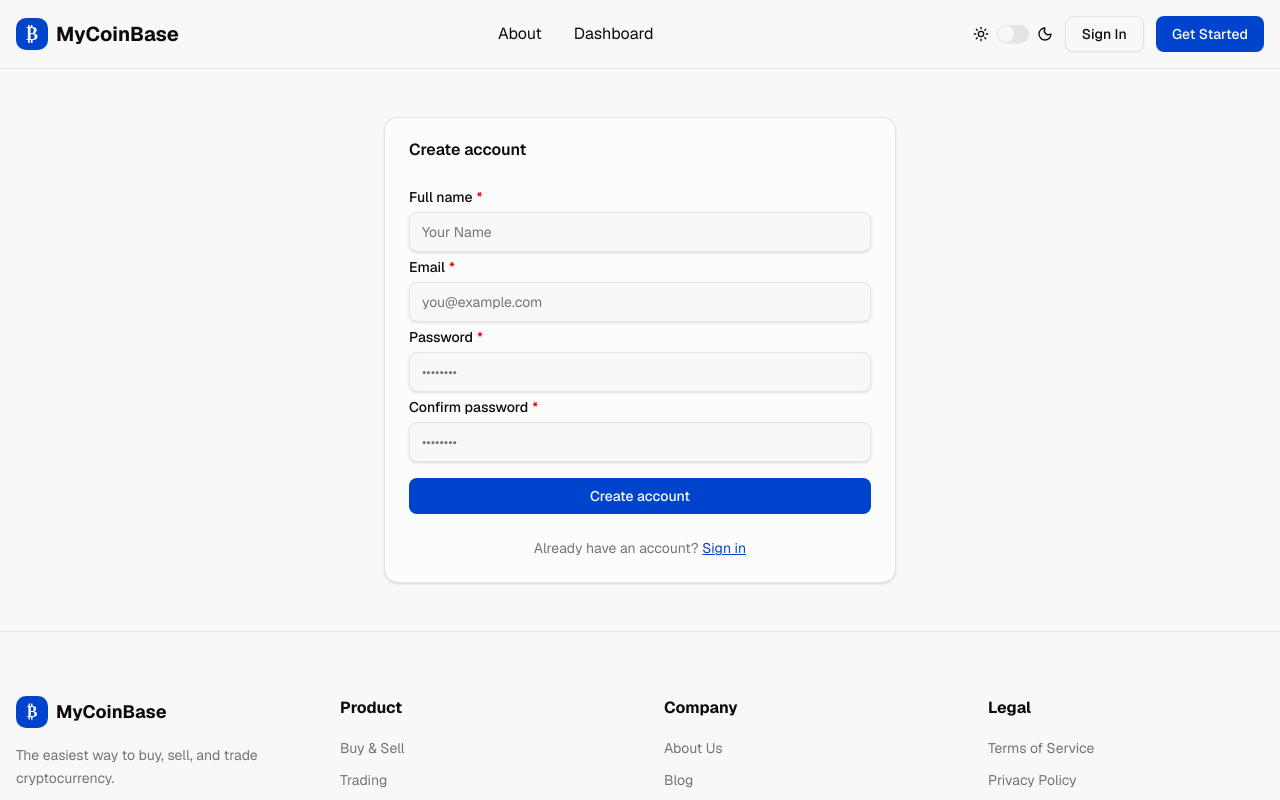
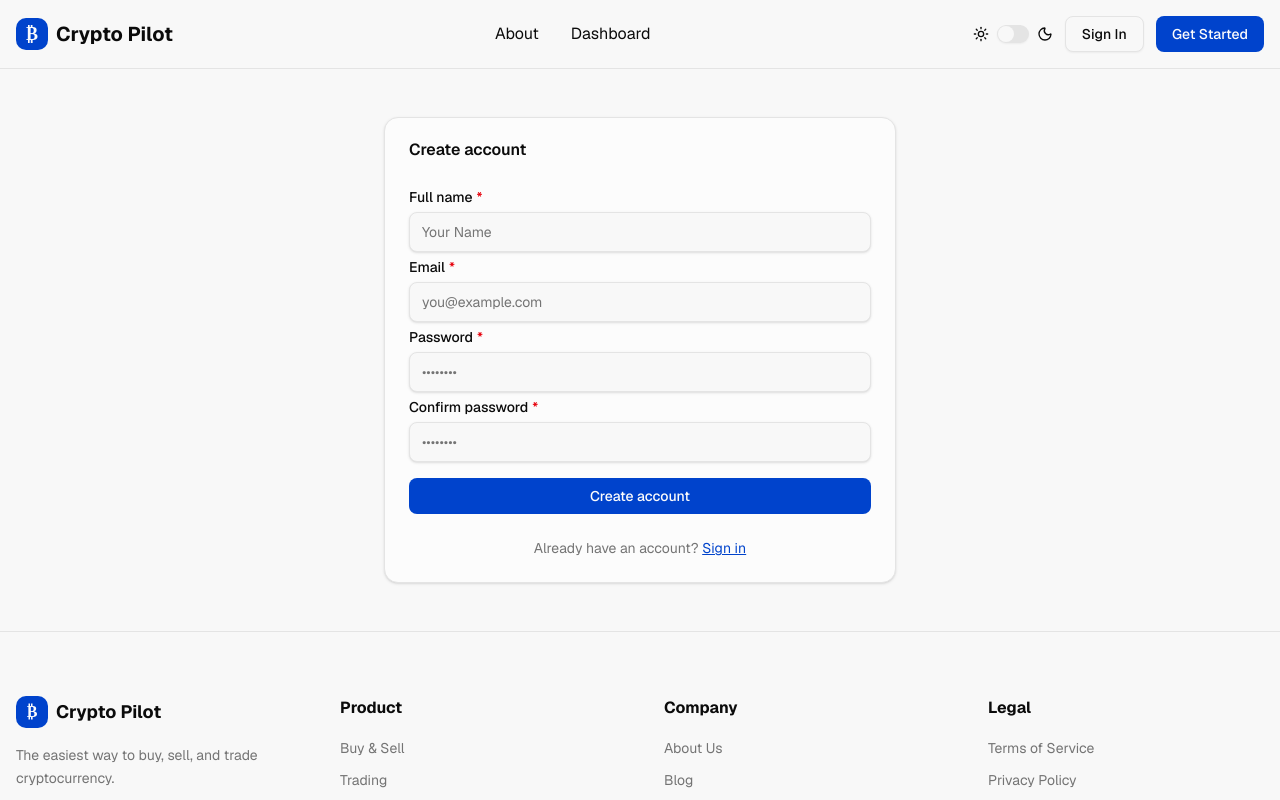
Before and after one commit to BaoT1301/CryptoPilot, a React (Vite) app in the folder frontend/: page /signup in a window 1280 px wide. Shown: the top 800 px of the page. Built offline with nearby package versions, Linux system fonts and the light colour scheme; no server answers.

Commit message:
feat: update branding from MyCoinBase to Crypto Pilot across multiple components

```diff
--- a/frontend/index.html
+++ b/frontend/index.html
@@ -1,9 +1,9 @@
-<!DOCTYPE html>
+<!doctype html>
 <html lang="en">
   <head>
     <meta charset="UTF-8" />
 
-    <title>MyCoinBase - Buy, Sell & Trade Crypto</title>
+    <title>Crypto Pilot - Buy, Sell & Trade Crypto</title>
     <meta
       name="description"
       content="The easiest way to buy, sell, and trade cryptocurrency with bank-level security."
--- a/frontend/src/components/footer.tsx
+++ b/frontend/src/components/footer.tsx
@@ -33,7 +33,7 @@ export default function Footer() {
                 <span className="text-primary-foreground font-bold">₿</span>
               </div>
               <span className="text-lg font-bold text-foreground">
-                MyCoinBase
+                Crypto Pilot
               </span>
             </div>
             <p className="text-muted-foreground text-sm leading-relaxed">
@@ -82,7 +82,7 @@ export default function Footer() {
 
         {/* Bottom Footer */}
         <div className="border-t border-border pt-8 flex flex-col md:flex-row justify-between items-center gap-4 text-sm text-muted-foreground">
-          <p>&copy; 2025 MyCoinBase. All rights reserved.</p>
+          <p>&copy; 2025 Crypto Pilot. All rights reserved.</p>
           <p>
             Disclaimer: Cryptocurrency trading involves risk. Please do your own
             research before investing.
--- a/frontend/src/components/header.tsx
+++ b/frontend/src/components/header.tsx
@@ -36,7 +36,9 @@ export default function Header() {
           <div className="w-8 h-8 bg-primary rounded-lg flex items-center justify-center">
             <span className="text-primary-foreground font-bold text-lg">₿</span>
           </div>
-          <span className="text-xl font-bold text-foreground">MyCoinBase</span>
+          <span className="text-xl font-bold text-foreground">
+            Crypto Pilot
+          </span>
         </Link>
 
         {/* Desktop Navigation */}
--- a/frontend/src/components/sections/AboutHeroSection.tsx
+++ b/frontend/src/components/sections/AboutHeroSection.tsx
@@ -38,7 +38,7 @@ export default function AboutHeroSection() {
           transition={{ delay: 0.2, duration: 0.6, ease: [0.22, 1, 0.36, 1] }}
           style={{ textWrap: "balance" } as React.CSSProperties}
         >
-          About MyCoinBase
+          About Crypto Pilot
         </motion.h1>
         <motion.p
           className="text-lg text-muted-foreground leading-relaxed"
--- a/frontend/src/components/sections/FeaturesSection.tsx
+++ b/frontend/src/components/sections/FeaturesSection.tsx
@@ -76,7 +76,7 @@ export default function FeaturesSection() {
           transition={{ duration: 0.6, ease: [0.22, 1, 0.36, 1] }}
           style={{ textWrap: "balance" } as React.CSSProperties}
         >
-          Why Choose MyCoinBase?
+          Why Choose Crypto Pilot?
         </motion.h2>
 
         <motion.div
--- a/frontend/src/constants/metadata.ts
+++ b/frontend/src/constants/metadata.ts
@@ -1,5 +1,5 @@
 export const metadata = {
-  title: "MyCoinBase - Buy, Sell & Trade Crypto",
+  title: "Crypto Pilot - Buy, Sell & Trade Crypto",
   description:
     "The easiest way to buy, sell, and trade cryptocurrency with bank-level security.",
   generator: "v0.app",
```
